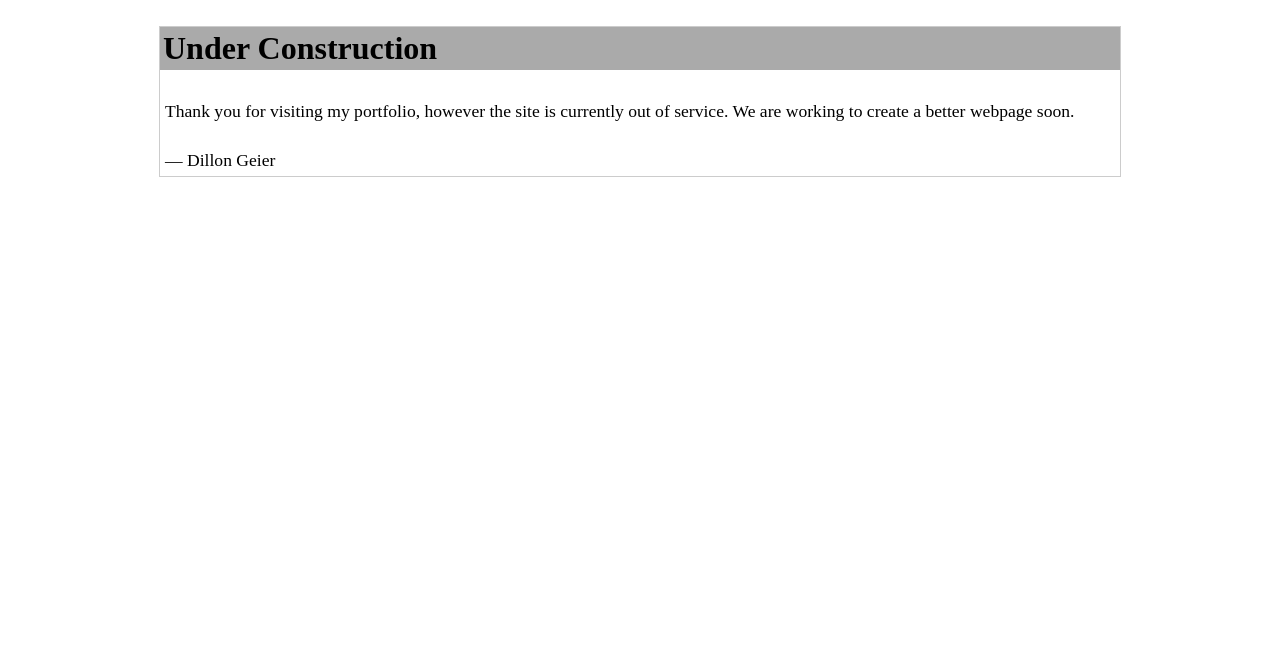
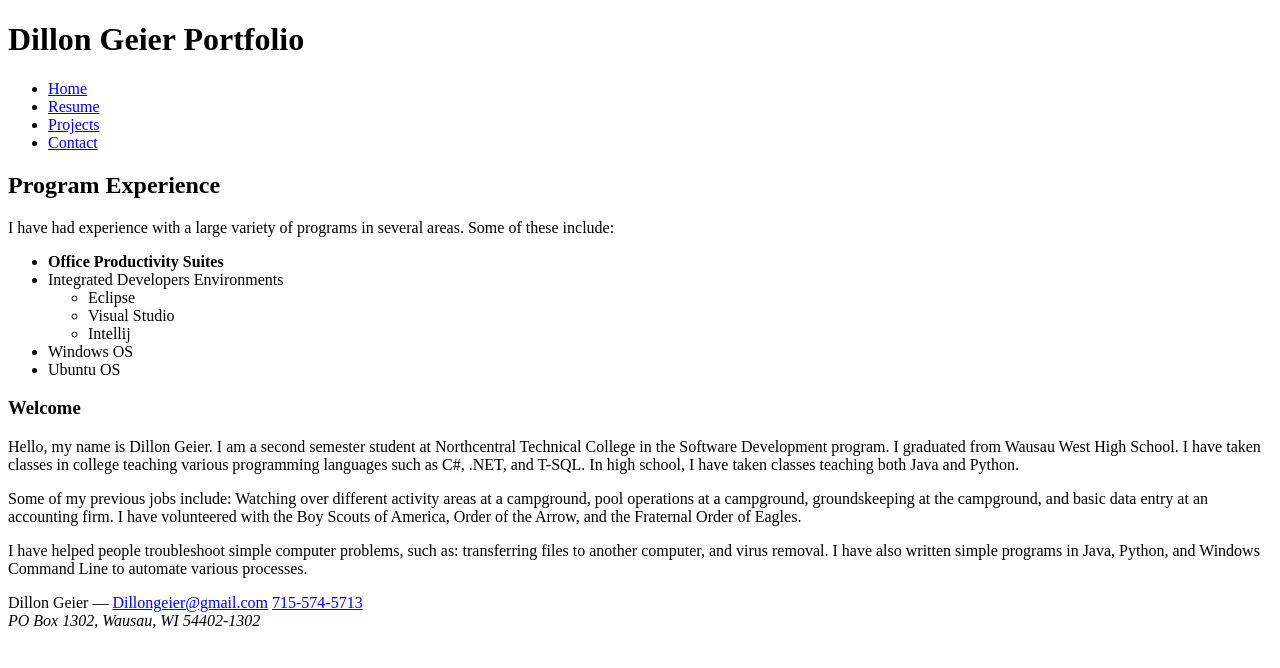
Before and after one commit to dg092099/dg092099.github.io, a plain HTML site: page index.html in a window 1280 px wide. Drawn offline with Linux system fonts and the light colour scheme.

Commit message:
Finished Portfolio Project 1.

```diff
--- /dev/null
+++ b/css/colors1.css
@@ -0,0 +1,58 @@
+@charset 'utf-8';
+/*
+    Color Scheme 1.
+    Refer Design/CS Candidate 1.png
+    Comments: Too neon. Darken colors.
+
+    Name:           Dillon Geier
+    Date Authored:  02/08/2019
+    Last Updated:   02/08/2019
+*/
+
+/* ES */
+html {
+    background-color: #78777F;
+}
+
+/* Base */
+body {
+    background-color: white;
+}
+
+aside {
+    outline: thin solid #0026FF;
+}
+
+aside h2 {
+    border-bottom: thin solid #0026FF;
+}
+
+/* Header */
+header {
+    background-color: #0026FF;
+    color: white;
+}
+
+/* Footer */
+footer {
+    background-color: #8700FF;
+    color: white;
+}
+
+footer a:link, footer a:visited {
+    color: white;
+}
+
+footer a:active {
+    color: #CCC;
+}
+
+/* Navigation */
+nav ul a {
+    background-color: #00FFFF;
+    color: black;
+}
+
+nav ul a:hover {
+    background-color: #00C1C4;
+}
--- /dev/null
+++ b/css/colors2.css
@@ -0,0 +1,60 @@
+@charset 'utf-8';
+/*
+    Color Scheme 2.
+    Refer Design/CS Candidate 2.png
+    Notes: Adjusted to work better. Still don't quite like the header.
+
+    Name:           Dillon Geier
+    Date Authored:  02/08/2019
+    Last Updated:   02/08/2019
+*/
+
+/* ES */
+html {
+    background-color: #78777F;
+}
+
+/* Base */
+body {
+    border: thin solid #3030db;
+    background-color: #DDD;
+}
+
+aside {
+    outline: thin solid #3030db;
+    background-color: white;
+}
+
+aside h2 {
+    border-bottom: thin solid #3030db;
+}
+
+/* Header */
+header {
+    background-color: #3030db;
+    color: #bae1ff;
+}
+
+/* Footer */
+footer {
+    background-color: #5900AD;
+    color: white;
+}
+
+footer a:link, footer a:visited {
+    color: white;
+}
+
+footer a:active {
+    color: #CCC;
+}
+
+/* Navigation */
+nav ul a {
+    background-color: #00C1C4;
+    color: black;
+}
+
+nav ul a:hover {
+    background-color: #009E9E;
+}
--- /dev/null
+++ b/css/colorsbw.css
@@ -0,0 +1,46 @@
+@charset 'utf-8';
+/*
+    Black and white color scheme. Not meant for deployment.
+
+    Name:           Dillon Geier
+    Date Authored:  02/05/2019
+    Last Updated:   02/05/2019
+*/
+
+/* ES */
+html {
+    background-color: white;
+}
+
+/* Base */
+body {
+    border: thin solid black;
+}
+aside {
+    outline: thin solid black;
+}
+aside h2 {
+    border-bottom: thin solid black;
+}
+
+/* Footer */
+footer {
+    background-color: black;
+    color: white;
+}
+footer a:link, footer a:visited {
+    color: white;
+}
+
+footer a:active {
+    color: #CCC;
+}
+
+/* Navigation */
+nav ul a {
+    background-color: black;
+    color: white;
+}
+nav ul a:hover {
+    background-color: #444;
+}
--- /dev/null
+++ b/css/masterLayout.css
@@ -0,0 +1,139 @@
+@charset 'utf-8';
+
+/*
+    layout1.css
+    Main css file for the portfolio.
+
+    Name:           Dillon Geier
+    Date Authored:  02/05/2019
+    Last Updated:   02/08/2019
+*/
+
+/* Body */
+html {
+    width: 100%;
+    height: 100%;
+    padding: 0px;
+}
+
+body {
+    max-width: 1024px;
+    min-width: 650px;
+    width: 95%;
+
+    margin-left: auto;
+    margin-right: auto;
+
+    box-sizing: border-box;
+    -o-box-sizing: border-box;
+    -moz-box-sizing: border-box;
+
+    padding: 0px;
+
+    font-family: 'Times New Roman', Times, serif;
+    font-size: 1.1em;
+}
+
+/* Nav */
+nav {
+    width: 100%;
+    padding: 0px;
+    margin: 0px;
+}
+
+nav ul {
+    list-style: none;
+    text-indent: 0px;
+
+    padding-left: 0px;
+    padding-top: 0px;
+    padding-bottom: 10px;
+}
+
+nav ul a {
+    display: block;
+    float: left;
+    width: 25%;
+
+    text-align: center;
+    text-decoration: none;
+    font-size: 1.1em;
+}
+
+
+/* Header */
+header h1 {
+    text-align: center;
+    font-size: 2em;
+    margin-top: 0px;
+    margin-bottom: 0px;
+    padding-bottom: 0px;
+}
+
+h1 {
+    font-size: 1.8em;
+    margin-bottom: 0px;
+}
+
+/* Aside */
+aside {
+    float: left;
+    width: 25%;
+    margin-right: 10px;
+    margin-left: 5px;
+}
+
+aside p {
+    margin-left: 5px;
+}
+
+.asideHeader{
+    text-align: center;
+    display: block;
+    margin-bottom: 0px;
+    padding-bottom: 0px;
+}
+
+/* Article */
+article {
+    padding-left: 7px;
+    padding-right: 7px;
+    line-height: 1.2em;
+}
+
+article p {
+    text-indent: 20px;
+}
+
+/* Footer */
+footer {
+    text-align: center;
+    vertical-align: middle;
+    width: 100%;
+    clear: both;
+    padding-top: 5px;
+    padding-bottom: 5px;
+}
+
+footer:after {
+    content: "";
+    clear: both;
+    display: table;
+}
+
+footer address {
+    display: inline;
+}
+
+/* Misc. */
+img {
+    width: 16%;
+    height: auto;
+    float: right;
+    margin-left: 10px;
+    margin-right: 5px;
+}
+
+article {
+    margin-top: 0px;
+}
--- a/index.html
+++ b/index.html
@@ -1,54 +1,73 @@
 <!DOCTYPE html>
-<html lang="en">
+<html>
 <head>
     <meta charset="UTF-8" />
-    <meta name="keywords" content="portfolio, Dillon, Geier, Dillon Geier, maintenance" />
+    <meta name="keywords" content="portfolio, Dillon Geier, home" />
     <meta name="author" content="Dillon Geier" />
-    <title>Under Construction</title>
+    <meta name="description" content="Dillon Geier's Portfolio" />
+
+    <title>Portfolio - Dillon Geier</title>
+
     <!--
-    Under Construction Placeholder Page
+    Experimenting with different layouts and color schemes. Will fully implement later.
+    <link href="css/masterLayout.css" rel="stylesheet" />
+    <link href="css/colors2.css" rel="stylesheet" /> -->
 
-    Due to the nature of this page. I am trying to make this
-    as self contained as possible, so I can drop it almost anywhere,
-    without needing to fix the paths.
+    <!--
+        index.html
+        Home page for the portfolio.
 
-    Name:           Dillon Geier
-    Date Authored:  02/05/2019
-    Last Updated:   02/05/2019
+        Name:           Dillon Geier
+        Date Authored:  02/05/2019
+        Last Updated:   02/15/2019
     -->
-    <style>
-        html {
-            width: 100%;
-        }
-        body {
-            max-width: 960px;
-            min-width: 640px;
-            width: 95%;
-            margin: auto;
-            font-family: 'Times New Roman', Times, serif;
-        }
-        p {
-            font-size: 1.1em;
-        }
-        h1 {
-            background-color: #AAA;
-            padding: 3px;
-            display: block;
-            font-size: 2em;
-        }
-        article {
-            outline: 1px solid #CCC;
-        }
-        article p {
-            padding: 5px;
-        }
-    </style>
 </head>
 <body>
-    <article>
-        <h1>Under Construction</h1>
-        <p>Thank you for visiting my portfolio, however the site is currently out of service. We are working to create a better webpage soon.</p>
-        <p>&mdash; Dillon Geier</p>
-    </article>
+    <header>
+        <h1>Dillon Geier Portfolio</h1>
+        <nav>
+            <ul>
+                <li><a href="index.html" title="Home page">Home</a></li>
+                <li><a href="resume.html" title="Resume">Resume</a></li>
+                <li><a href="projects.html" title="Projects">Projects</a></li>
+                <li><a href="contact.html" title="Contact">Contact</a></li>
+            </ul>
+        </nav>
+    </header>
+
+    <aside>
+        <h2 class="asideHeader">Program Experience</h2>
+        <p>I have had experience with a large variety of programs in several areas. Some of these include:</p>
+        <ul>
+            <li><strong>Office Productivity Suites</strong></li>
+            <li>
+                Integrated Developers Environments
+                <ul>
+                    <li>Eclipse</li>
+                    <li>Visual Studio</li>
+                    <li>Intellij</li>
+                </ul>
+            </li>
+            <li>Windows OS</li>
+            <li>Ubuntu OS</li>
+        </ul>
+    </aside>
+
+    <section>
+        <article>
+            <h1>Welcome</h1>
+            <p>Hello, my name is Dillon Geier. I am a second semester student at Northcentral Technical College in the Software Development program. I graduated from Wausau West High School. I have taken classes in college teaching various programming languages such as C#, .NET, and T-SQL. In high school, I have taken classes teaching both Java and Python.</p>
+        </article>
+
+        <article>
+            <p>Some of my previous jobs include: Watching over different activity areas at a campground, pool operations at a campground, groundskeeping at the campground, and basic data entry at an accounting firm. I have volunteered with the Boy Scouts of America, Order of the Arrow, and the Fraternal Order of Eagles.</p>
+
+            <p>I have helped people troubleshoot simple computer problems, such as: transferring files to another computer, and virus removal. I have also written simple programs in Java, Python, and Windows Command Line to automate various processes.</p>
+        </article>
+    </section>
+
+    <footer>
+        Dillon Geier &mdash; <a href="mailto:dillongeier@gmail.com">Dillongeier@gmail.com</a> <a href="tel:+17155745713">715-574-5713</a> <address>PO Box 1302, Wausau, WI 54402-1302</address>
+    </footer>
 </body>
 </html>
```
Also changed, not shown: contact.html (added, +47 -0 lines), projects.html (added, +48 -0 lines), resume.html (added, +48 -0 lines), under_construction.html (added, +55 -0 lines), img/professionalImage.png (added).
